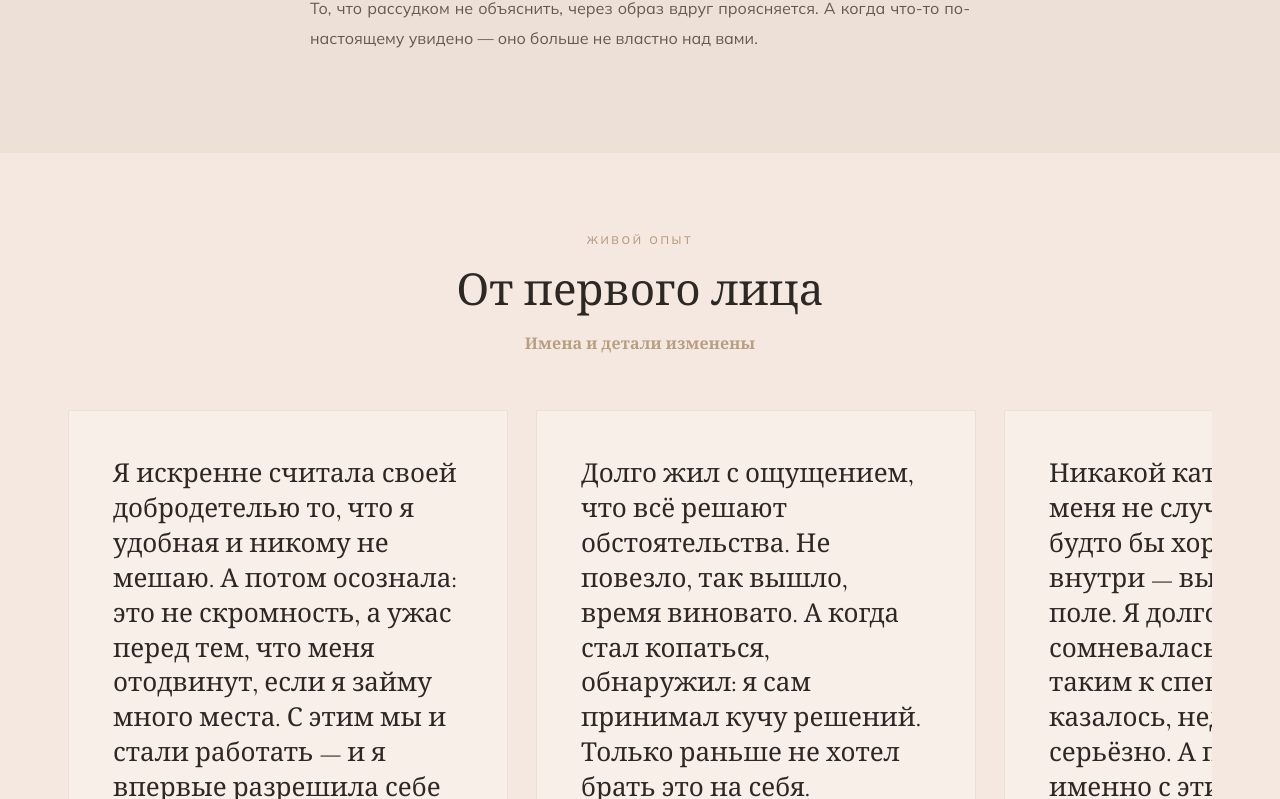
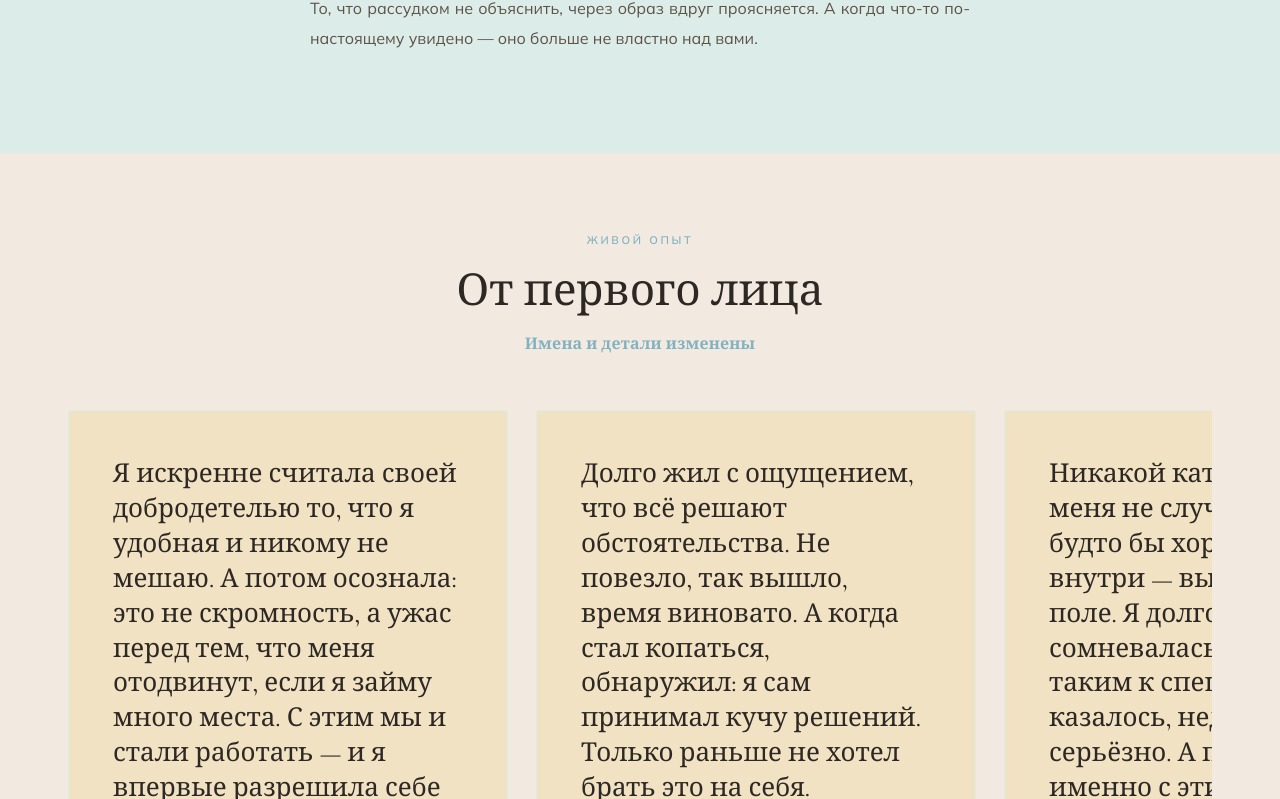
Before and after one commit to teofrast/pastel-website, a plain HTML site: page index.html in a window 1280 px wide. Shown: the part 2001-2800 px from the top of the page. Drawn offline with nearby package versions, Linux system fonts and the light colour scheme.

Commit message:
new colors

```diff
--- a/styles/main.css
+++ b/styles/main.css
@@ -9,16 +9,23 @@
   size-adjust:104.08%;ascent-override:96.56%;descent-override:24.02%;line-gap-override:0%;
 }
 :root{
-  --cream: #F5E8E1;
-  --cream-soft: #F8EFE9;
-  --section: #EDE0D6;
-  --brown: #A88B75;
-  --brown-dark: #957864;
-  --taupe: #CCBCA8;
+  --bg-primary: #F2EAE0;
+  --bg-card: #F0E2C3;
+  --accent-light: #DCECE9;
+  --neutral: #C3DEDD;
+  --secondary: #F6C7B3;
+  --primary: #82B2C0;
+  --primary-hover: #6B9DAB;
   --ink: #2D2824;
-  --body: #7A6F62;
-  --eyebrow: #B89E82;
-  --line: #EDE0D6;
+  --body: #5D5348;
+  --cream: #F2EAE0;
+  --cream-soft: #F0E2C3;
+  --section: #DCECE9;
+  --brown: #82B2C0;
+  --brown-dark: #6B9DAB;
+  --taupe: #C3DEDD;
+  --eyebrow: #82B2C0;
+  --line: #DCECE9;
   --serif: "Cormorant Garamond", "Cormorant Fallback", Georgia, serif;
   --sans: "Mulish", "Mulish Fallback", system-ui, sans-serif;
   --sec: 78px;
@@ -164,7 +171,7 @@ nav .lang-switcher{display:none;}
 .method-text{max-width:780px;margin:0 auto;text-align:center;}
 .method h2{margin-bottom:14px;}
 .method .eyebrow{display:block;margin-bottom:18px;}
-.method p{font-size:16px;line-height:1.85;color:#645B4F;margin:0 auto 22px;max-width:660px;text-align:justify;}
+.method p{font-size:16px;line-height:1.85;color:var(--body);margin:0 auto 22px;max-width:660px;text-align:justify;}
 .method .lead{font-family:var(--serif);font-size:25px;line-height:1.5;color:var(--ink);font-weight:700;max-width:600px;margin-bottom:34px;margin-left:auto;margin-right:auto;text-align:center;}
 
 /* ---------- voices slider ---------- */
@@ -217,7 +224,7 @@ nav .lang-switcher{display:none;}
 .education h2{margin-bottom:42px;}
 .diplomas-grid{display:flex;gap:18px;overflow-x:auto;scroll-snap-type:x mandatory;scroll-padding-left:48px;-webkit-overflow-scrolling:touch;padding:4px 0 22px;scrollbar-width:none;cursor:grab;}
 .diplomas-grid::-webkit-scrollbar{display:none;}
-.diploma-card{flex:0 0 260px;scroll-snap-align:start;background:#fff;border:1px solid var(--line);overflow:hidden;cursor:pointer;transition:transform .3s,box-shadow .3s;user-select:none;}
+.diploma-card{flex:0 0 260px;scroll-snap-align:start;background:var(--bg-card);border:1px solid var(--line);overflow:hidden;cursor:pointer;transition:transform .3s,box-shadow .3s;user-select:none;}
 .diploma-card:hover{transform:translateY(-4px);box-shadow:0 16px 40px rgba(45,40,36,.14);}
 .diploma-card img{width:100%;height:340px;object-fit:cover;display:block;}
 
@@ -276,17 +283,17 @@ nav .lang-switcher{display:none;}
 .pricing-item:nth-child(even){border-right:none;}
 .pricing-item:nth-last-child(-n+2){border-bottom:none;}
 .pricing-name{font-size:15px;color:var(--ink);}
-.pricing-price{font-family:var(--serif);font-size:22px;font-weight:600;color:#342C23;white-space:nowrap;}
-.pricing-price::after{content:"₴";margin-left:4px;font-size:16px;font-weight:500;color:#826E56;}
+.pricing-price{font-family:var(--serif);font-size:22px;font-weight:600;color:var(--ink);white-space:nowrap;}
+.pricing-price::after{content:"₴";margin-left:4px;font-size:16px;font-weight:500;color:var(--primary);}
 .pricing-note{font-size:12px;color:var(--body);margin-bottom:32px;}
 .pricing-cta{margin:0 auto;}
 
 /* ---------- cta-end ---------- */
 .cta-end{position:relative;overflow:hidden;background:var(--section);}
 .cta-end .container{position:relative;z-index:2;padding:var(--sec) 48px;}
-.cta-end .eyebrow{display:block;margin-bottom:24px;color:#826E56;}
-.cta-end h2{font-size:46px;color:#342C23;margin-bottom:26px;}
-.cta-end-p{font-size:14px;color:#605342;margin-bottom:40px;max-width:380px;text-align:justify;}
+.cta-end .eyebrow{display:block;margin-bottom:24px;color:var(--primary);}
+.cta-end h2{font-size:46px;color:var(--ink);margin-bottom:26px;}
+.cta-end-p{font-size:14px;color:var(--body);margin-bottom:40px;max-width:380px;text-align:justify;}
 .cta-end-btns{display:grid;grid-template-columns:1fr 1fr;gap:12px;max-width:470px;}
 .cta-end-btns .btn{padding:17px 18px;font-size:11px;letter-spacing:.13em;gap:9px;border-radius:3px;justify-content:center;white-space:nowrap;}
 .cta-pic{
@@ -294,7 +301,7 @@ nav .lang-switcher{display:none;}
 }
 .cta-pic img{width:100%;height:100%;object-fit:cover;object-position:right center;}
 .cta-pic picture{display:block;width:100%;height:100%;}
-.cta-pic::after{content:"";position:absolute;inset:0;background:linear-gradient(90deg, rgba(191,172,153,.96) 0%, rgba(195,176,157,.78) 34%, rgba(201,184,165,.22) 56%, rgba(201,184,165,0) 72%);}
+.cta-pic::after{content:"";position:absolute;inset:0;background:linear-gradient(90deg, rgba(242,234,224,.96) 0%, rgba(220,236,233,.78) 34%, rgba(195,222,221,.22) 56%, rgba(195,222,221,0) 72%);}
 
 /* ---------- footer ---------- */
 .footer{background:var(--cream-soft);padding:80px 0 38px;border-top:1px solid var(--line);}
@@ -337,7 +344,7 @@ nav .lang-switcher{display:none;}
   .method{padding:var(--sec) 0;}
   .quote-section{padding:var(--sec) 0;}
   .quote-section blockquote p{font-size:27px;}
-  .cta-pic::after{background:linear-gradient(90deg, rgba(191,172,153,.97) 0%, rgba(197,178,159,.82) 60%, rgba(201,184,165,.4) 100%);}
+  .cta-pic::after{background:linear-gradient(90deg, rgba(242,234,224,.97) 0%, rgba(220,236,233,.82) 60%, rgba(195,222,221,.4) 100%);}
   .footer-grid{grid-template-columns:1fr 1fr;}
   .footer-bottom{flex-direction:column;align-items:flex-start;gap:16px;}
 }
```
